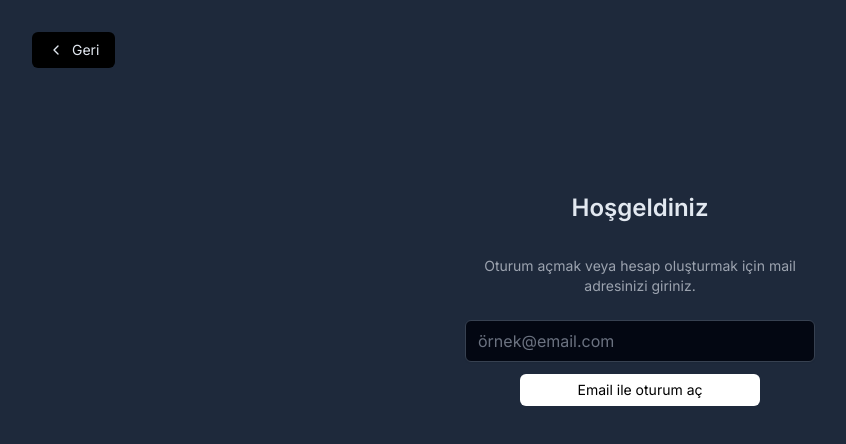
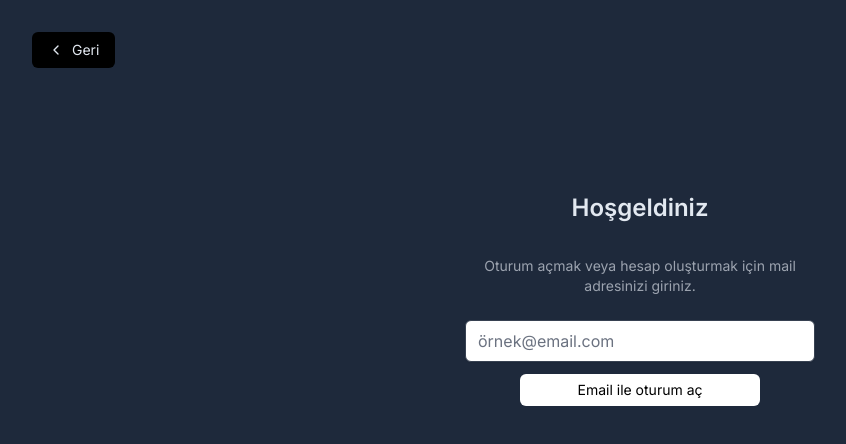
Before and after one commit to tascagdas/Tas-Finans, a Next.js app: page /login in a window 1280 px wide. Shown: the top 444 px of the page, without its empty margins (0-846 px from the left). Built offline with nearby package versions, Linux system fonts and the light colour scheme; no server answers.

Commit message:
file inputu icin stil verildi

```diff
--- a/components/input.js
+++ b/components/input.js
@@ -3,7 +3,8 @@ import { forwardRef } from "react"
 export default forwardRef( function Input(props, ref) {
     const styles = {
         'checkbox': 'rounded border-gray-300 text-gray-700 bg-white dark:bg-gray-950 dark:text-gray-500 shadow-sm disabled:opacity-75',
-        'default': 'w-full rounded-md shadow-sm border-gray-300 bg-white dark:border-gray-700 dark:bg-gray-950 disabled:opacity-75'
+        'file':'file:border-0 file:bg-transparent file:text-sm file:font-medium disabled:opacity-50 dark:textgray-400',
+        'default': 'w-full rounded-md shadow-sm border-gray-300 bg-white dark:border-gray-700 file:dark:bg-gray-100 disabled:opacity-75'
     }
-    return <input ref={ref} {...props} className={styles[props.type] ?? styles['default']} />
+    return <input ref={ref} {...props} className={`${styles[props.type] ?? styles['default']} ${props.className}`} />
 })
```
